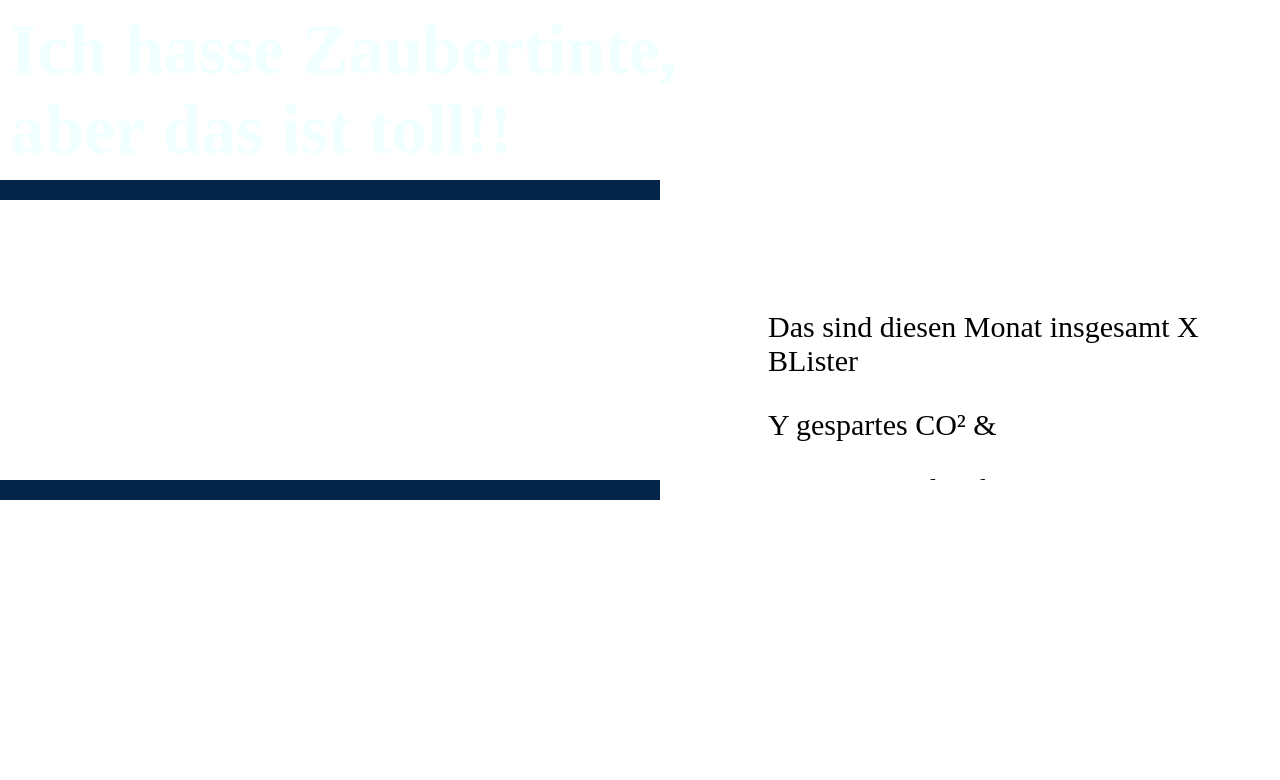
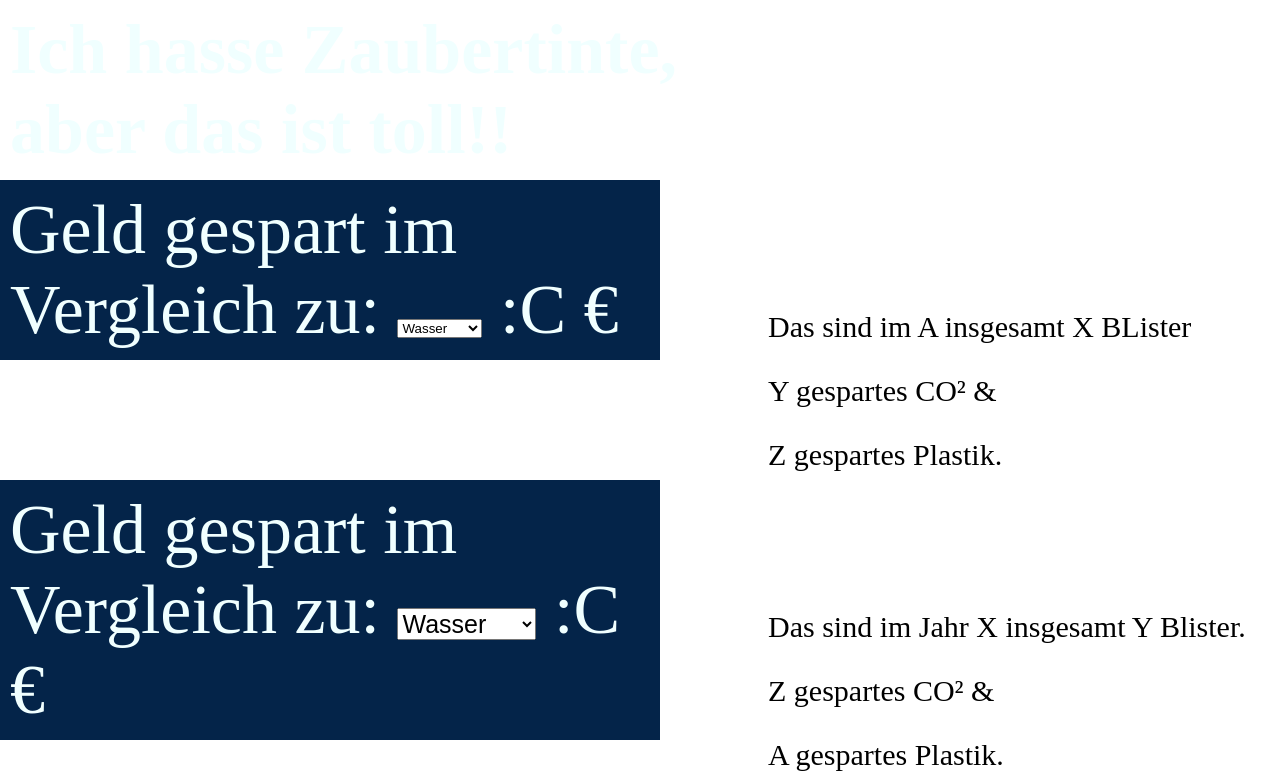
Before and after one commit to vShadowDrgn/Kirby-Blister-Counter, a Flask app: page /statistik in a window 1280 px wide. Shown: the part 300-1080 px from the top of the page. Run offline with Flask 3, Linux system fonts and the light colour scheme.

Commit message:
Dropdown Statistik Vorbereitung

```diff
--- a/templates/index.html
+++ b/templates/index.html
@@ -91,7 +91,7 @@
                 $("#total_count_span").text(response.total_count);
                 $("#current_count_span").text(response.current_count);
                 $("#water").height(response.current_count);
-                if (response.current_count>300) {
+                if (response.current_count>200) {
                     $("#dose_voll").show()
                 }
                 $("#points_span").text(response.current_count*5);
--- a/templates/statistik.html
+++ b/templates/statistik.html
@@ -6,11 +6,18 @@
 
     <div class="month">
         <div class="statistic">
-
+            <label for="months">Geld gespart im Vergleich zu:</label>
+            <select name="months" id="months">
+            <option value="water">Wasser</option>
+            <option value="cola">Coca Cola</option>
+            <option value="sprite">Sprite</option>
+            <option value="juice">Apfelsaft</option>
+            </select>
+            <label for="drinks">:C €</label>
         </div>
 
         <div class="information">
-            <p>Das sind diesen Monat insgesamt X BLister</p>
+            <p>Das sind im A insgesamt X BLister</p>
             <p>Y gespartes CO² &</p>
             <p>Z gespartes Plastik.</p>
         </div>
@@ -18,11 +25,20 @@
 
     <div class="year">
         <div class="statistic">
-
+            <label for="drinks">Geld gespart im Vergleich zu:</label>
+            <select name="drinks" id="drinks">
+            <option value="water">Wasser</option>
+            <option value="cola">Coca Cola</option>
+            <option value="sprite">Sprite</option>
+            <option value="juice">Apfelsaft</option>
+            </select>
+            <label for="drinks">:C €</label>
         </div>
 
         <div class="information">
-
+            <p>Das sind im Jahr X insgesamt Y Blister.</p>
+            <p>Z gespartes CO² &</p>
+            <p>A gespartes Plastik.</p>
         </div>
     </div>
 {% endblock %}
```
